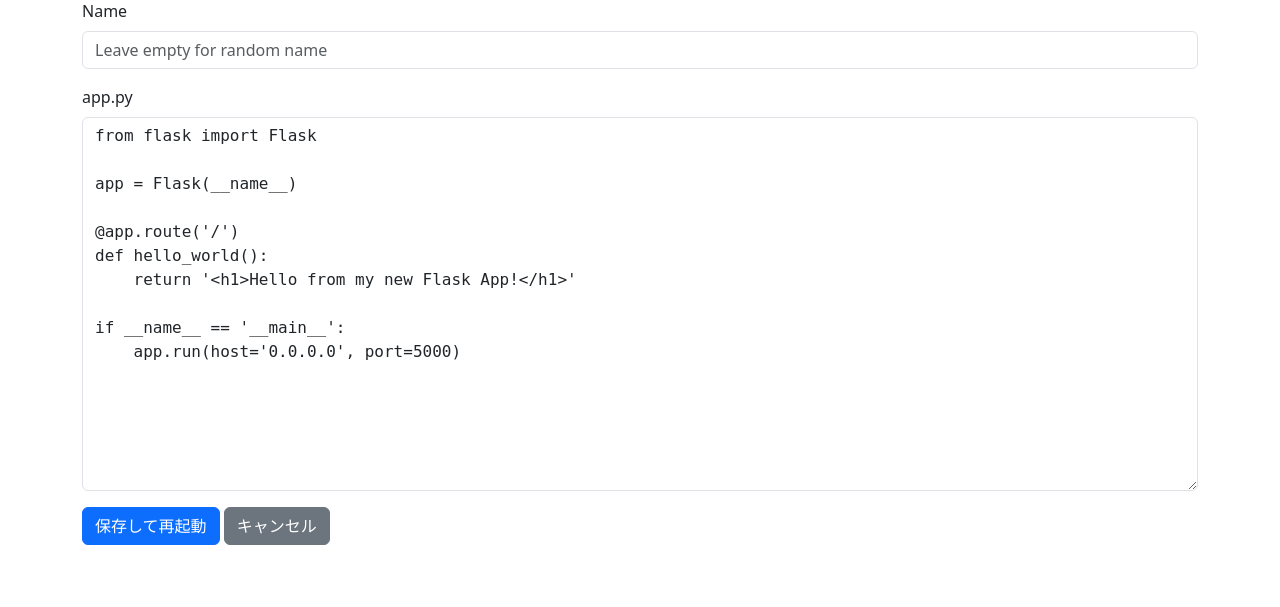
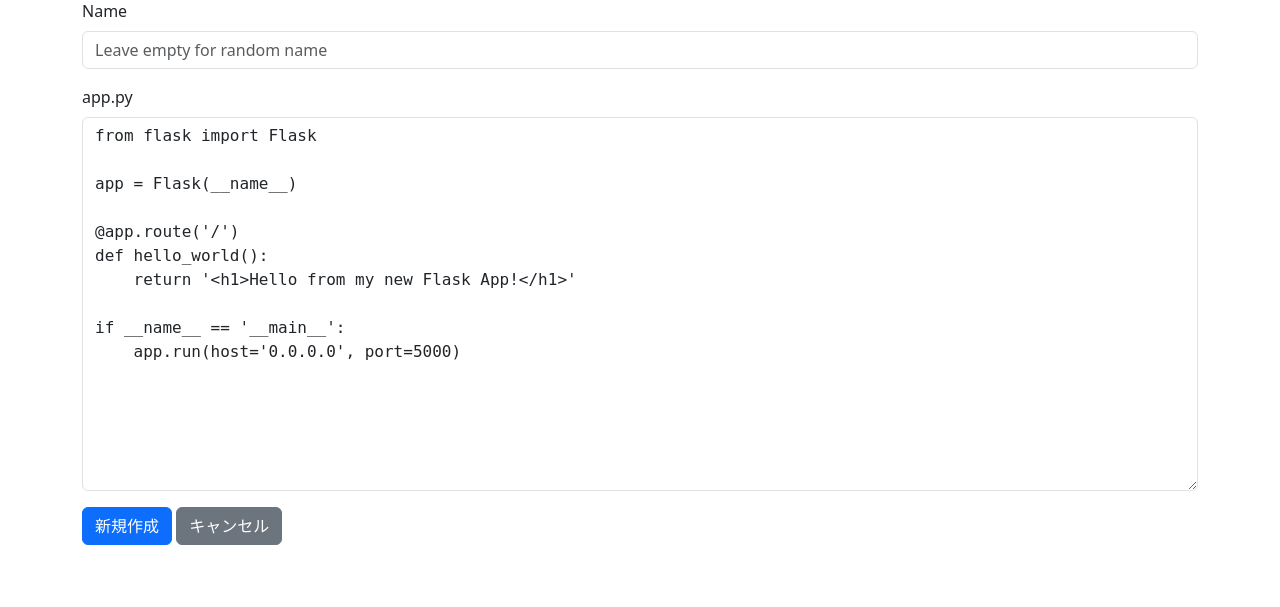
Before and after one commit to kq5y/paw-app, a Flask app: page /new in a window 1280 px wide. Shown: the part 95-702 px from the top of the page. Run offline with Flask 3, Linux system fonts and the light colour scheme.

Commit message:
fix: update button text for app creation form to improve clarity

```diff
--- a/dashboard/templates/new.html
+++ b/dashboard/templates/new.html
@@ -13,7 +13,7 @@
             <label for="code" class="form-label">app.py</label>
             <textarea class="form-control" id="code" name="code" rows="15" style="font-family: monospace;">{{ code }}</textarea>
         </div>
-        <button type="submit" class="btn btn-primary">保存して再起動</button>
+        <button type="submit" class="btn btn-primary">新規作成</button>
         <a href="{{ url_for('index') }}" class="btn btn-secondary">キャンセル</a>
     </form>
 {% endblock %}
```
